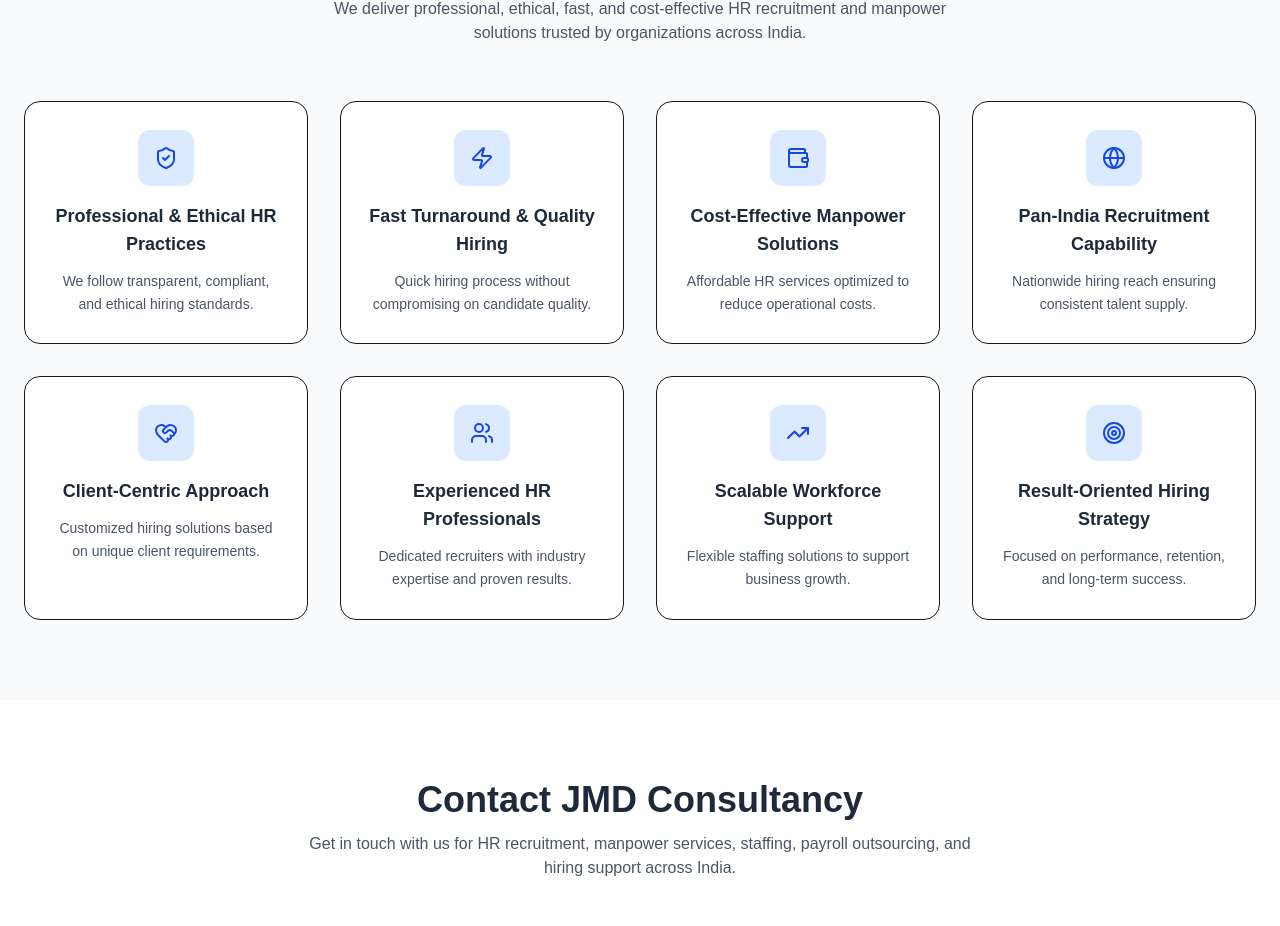
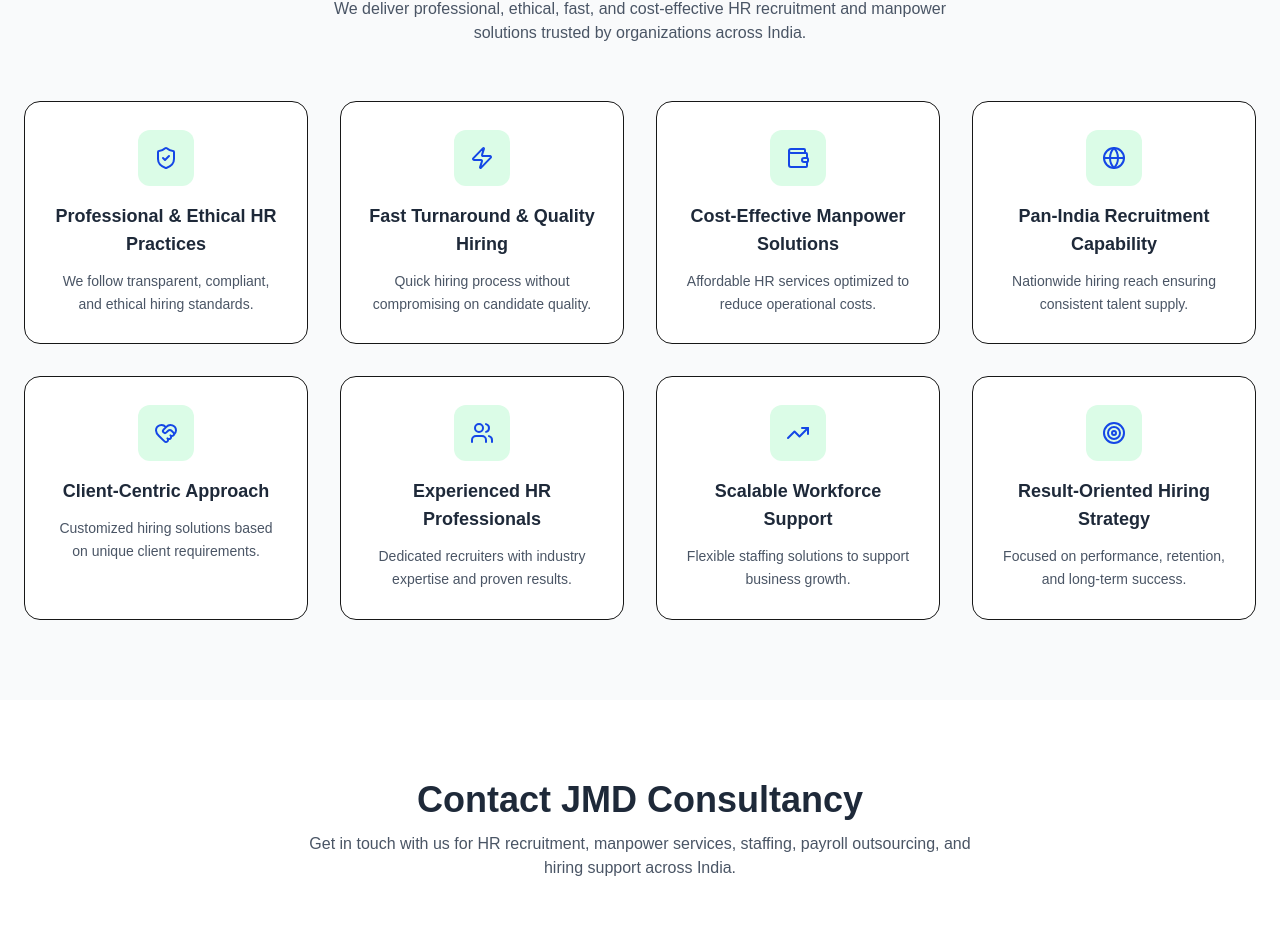
Before and after one commit to bungty/JMD-Consultancy, a Next.js app: page / in a window 1280 px wide. Shown: the part 2578-3504 px from the top of the page. Built offline with nearby package versions, Linux system fonts and the light colour scheme.

Commit message:
Website changes

```diff
--- a/components/WhyChoose.js
+++ b/components/WhyChoose.js
@@ -71,7 +71,7 @@
               className="group bg-white border rounded-2xl p-7 text-center hover:shadow-xl hover:-translate-y-1 transition duration-300"
             >
               {/* Icon */}
-              <div className="w-14 h-14 mx-auto flex items-center justify-center rounded-xl bg-blue-100 text-blue-700 group-hover:bg-blue-700 group-hover:text-white transition mb-4">
+              <div className="w-14 h-14 mx-auto flex items-center justify-center rounded-xl bg-green-100 text-blue-700 group-hover:bg-blue-700 group-hover:text-white transition mb-4">
                 {item.icon}
               </div>
 
```
